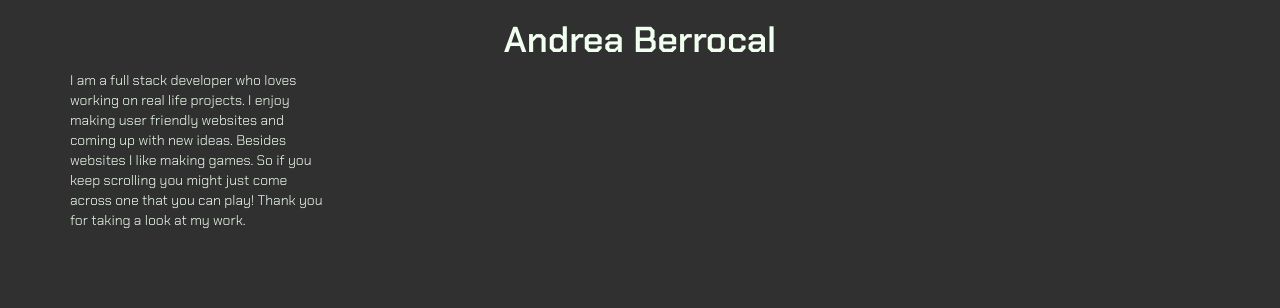
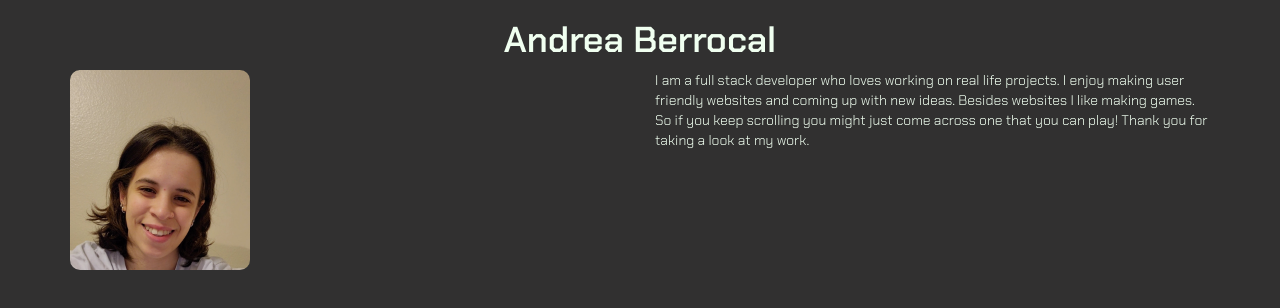
Before and after one commit to An-Be/Personal-Portfolio-page, a website: page index.html in a window 1280 px wide. Drawn offline with nearby package versions, Linux system fonts and the light colour scheme.

Commit message:
profile image

```diff
--- a/css/styles.css
+++ b/css/styles.css
@@ -10,8 +10,12 @@ h1 {
     background-color: rgb(49, 48, 48);
 }
 
-
-
 #summaryContainer {
     color: honeydew;
 }
+
+#profImg {
+    width: auto;
+    height: 200px;
+    border-radius: 10px;
+}
--- a/index.html
+++ b/index.html
@@ -22,7 +22,10 @@
 
             <div class="container" id="summaryContainer">
                 <div class="row" >
-                    <div class="col-lg-3">
+                    <div class="col-lg-6">
+                        <img src="img/Linkedin-pp.jpg" alt="image of Andrea Berrocal" id="profImg">
+                    </div>
+                    <div class="col-lg-6">
                         <p>I am a full stack developer who loves working
                             on real life projects. I enjoy making user friendly
                             websites and coming up with new ideas. Besides
```
Also changed, not shown: img/Linkedin-pp.jpg (added).
